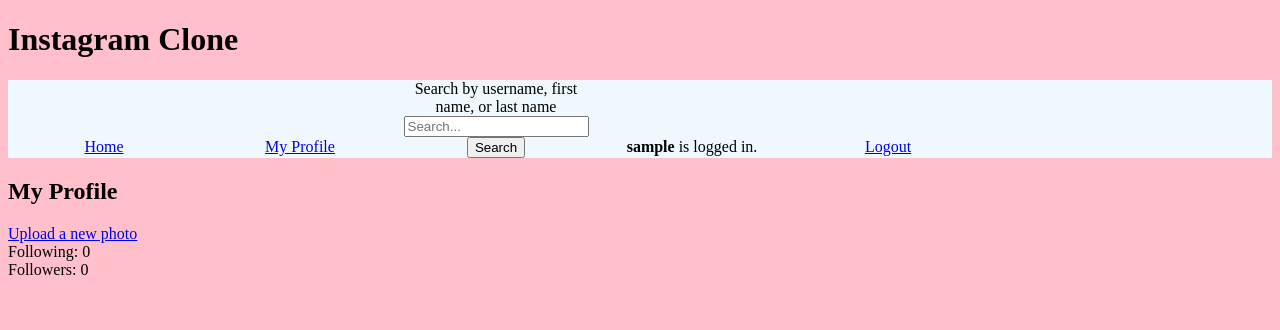
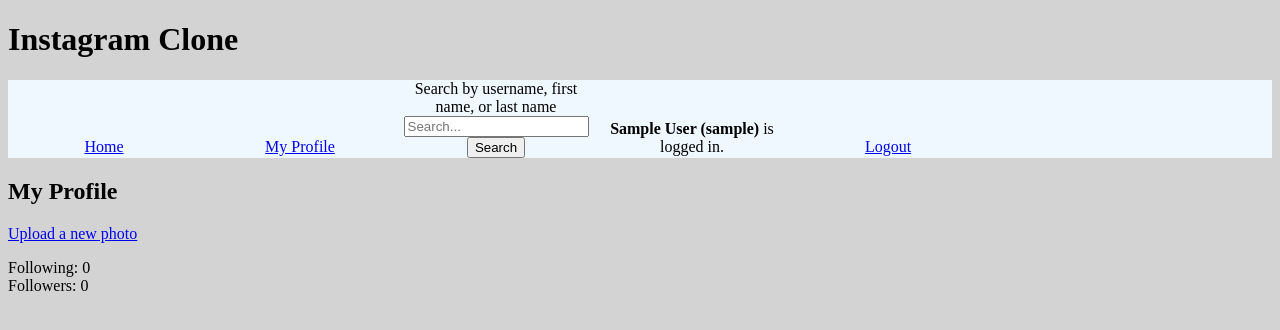
Before and after one commit to ChristianTreubig/cp-test, a Django app: page /profile/1/ in a window 1280 px wide. Shown: the top 330 px of the page. Run offline with Django 3.2, Linux system fonts and the light colour scheme; the visitor is signed in with stand-in values (Sample User, id 1); data comes from the database, SQL or seed files in the repository; data that the repository does not hold is empty.

Commit message:
touch up draft and styling

```diff
--- a/cp_project/insta_clone/static/global_base.css
+++ b/cp_project/insta_clone/static/global_base.css
@@ -1,5 +1,5 @@
 body {
-    background: pink;
+    background: lightgray;
 }
 
 img {
--- a/cp_project/insta_clone/templates/base.html
+++ b/cp_project/insta_clone/templates/base.html
@@ -12,7 +12,7 @@
             <button type="submit">Search</button>
         </form>
     </div>
-    <div class="header_item"><b>{{ request.user.username }}</b> is logged in.</div>
+    <div class="header_item"><b>{{ request.user.first_name }} {{ request.user.last_name }} ({{ request.user.username }})</b> is logged in.</div>
     <div class="header_item"><a href="{% url 'logout' %}">Logout</a></div>
 </div>
 
--- a/cp_project/insta_clone/templates/profile.html
+++ b/cp_project/insta_clone/templates/profile.html
@@ -3,9 +3,7 @@
 {% block content %}
     {% if request.user.id == profile_user.id %}
         <h2>My Profile</h2>
-        <div>
-            <a href="{% url 'photo_upload' %}">Upload a new photo</a>
-        </div>
+        <div><a href="{% url 'photo_upload' %}">Upload a new photo</a></div>
     {% else %}
         <h2>{{ profile_user.first_name }} {{ profile_user.last_name }} ({{ profile_user.username }})</h2>
         {% if request_user_follows_profile_user %}
@@ -27,8 +25,8 @@
         {% endif %}
     {% endif %}
 
-    <div>Following: {{ follow_counts.following }}</div>
-    <div>Followers: {{ follow_counts.followers }}</div>
+    <div style="margin-top: 1em;">Following: {{ follow_counts.following }}</div>
+    <div style="margin-bottom: 1em;">Followers: {{ follow_counts.followers }}</div>
 
     {% for photo in photos %}
         <div class="photo_container">
```
